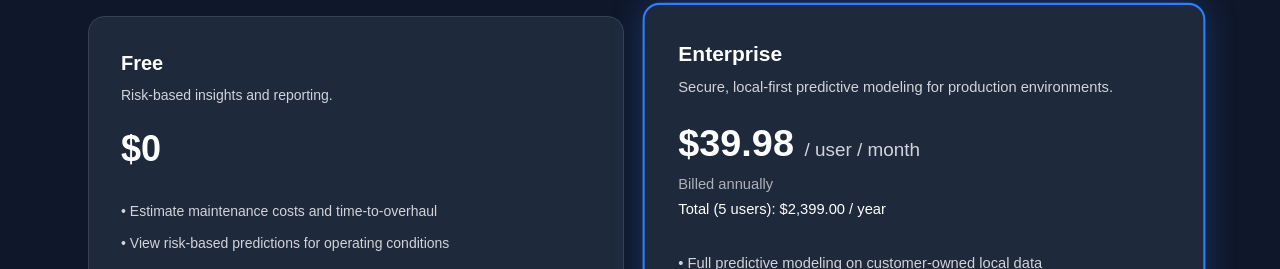
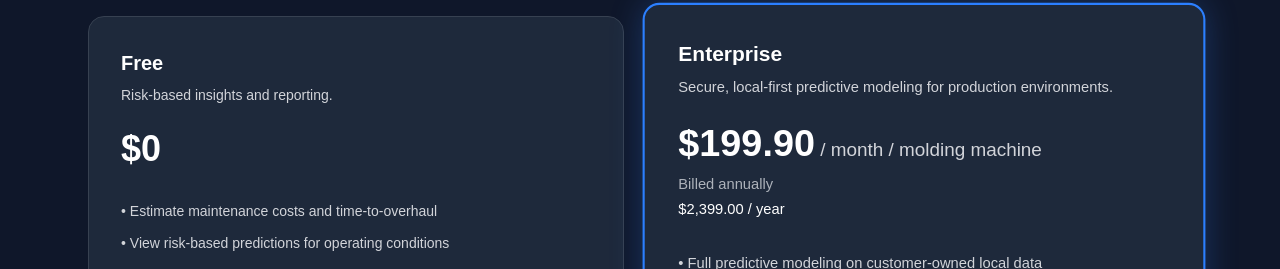
Before and after one commit to joe-syritamaria/predilytics-website, a Next.js app: page /pricing in a window 1280 px wide. Shown: the part 393-662 px from the top of the page. Built offline with nearby package versions, Linux system fonts and the light colour scheme; no server answers.

Commit message:
Update Enterprise pricing display

```diff
--- a/app/(mainpage)/components/ExploreArch.tsx
+++ b/app/(mainpage)/components/ExploreArch.tsx
@@ -95,8 +95,7 @@ export default function ExploreArch() {
               <h3 className="font-semibold text-lg">Core Architecture SDK</h3>
             </div>
             <p className="text-sm text-[rgb(var(--foreground))]/70 mb-4">
-              This is the technical engine behind GEMLA.
-              It helps break complex real-world signals into structured patterns so systems can learn from them in a stable and explainable way.
+              GEMLA helps break complex real-world signals into structured patterns so systems can learn from them in a stable and explainable way.
             </p>
             <a
               href="https://github.com/Predilytics-Inc/gemla-sdk"
--- a/app/(mainpage)/pricing/pricing-client.tsx
+++ b/app/(mainpage)/pricing/pricing-client.tsx
@@ -19,9 +19,6 @@ type Currency = keyof typeof CURRENCIES;
 // Checkout total (what Stripe sees)
 const ANNUAL_TOTAL_USD = 2399;
 
-// Assumed number of users included
-const INCLUDED_USERS = 5;
-
 /* -------------------- Component -------------------- */
 
 export default function PricingClient() {
@@ -40,8 +37,6 @@ export default function PricingClient() {
   const rate = rates[currency];
 
   const annualTotal = ANNUAL_TOTAL_USD * rate;
-  const monthlyPerUser =
-    annualTotal / 12 / INCLUDED_USERS;
 
   const formatCurrency = (value: number) =>
     new Intl.NumberFormat(code, {
@@ -114,9 +109,9 @@ export default function PricingClient() {
           {/* Updated Pricing Display */}
           <div className="mt-6">
             <div className="text-4xl font-semibold text-[rgb(var(--foreground))]">
-              {formatCurrency(monthlyPerUser)}{" "}
+              {formatCurrency(199.9 * rate)}
               <span className="text-lg font-normal text-slate-600">
-                / user / month
+                {" "} / month / molding machine
               </span>
             </div>
 
@@ -125,8 +120,7 @@ export default function PricingClient() {
             </div>
 
             <div className="mt-1 text-sm font-medium text-[rgb(var(--foreground))]">
-              Total ({INCLUDED_USERS} users):{" "}
-              {formatCurrency(annualTotal)} / year
+              {formatCurrency(2399 * rate)} / year
             </div>
           </div>
 
```
